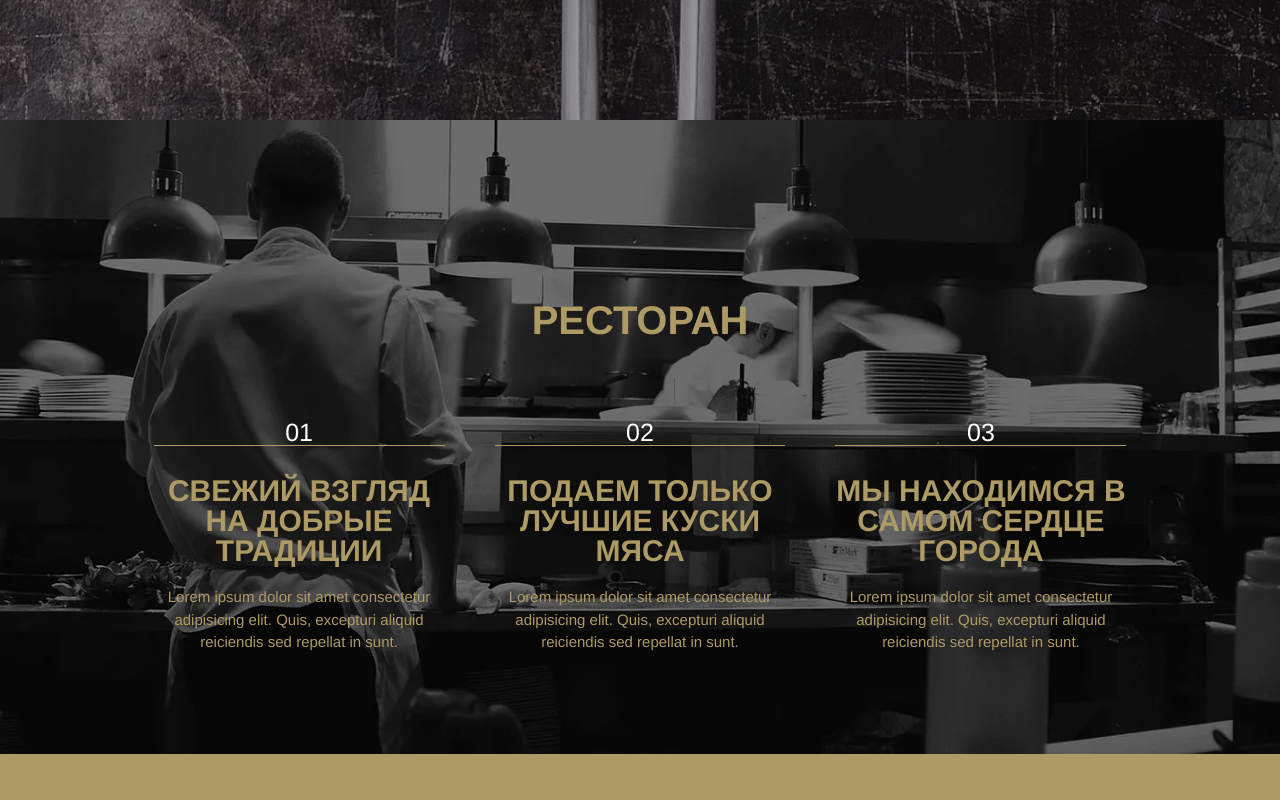
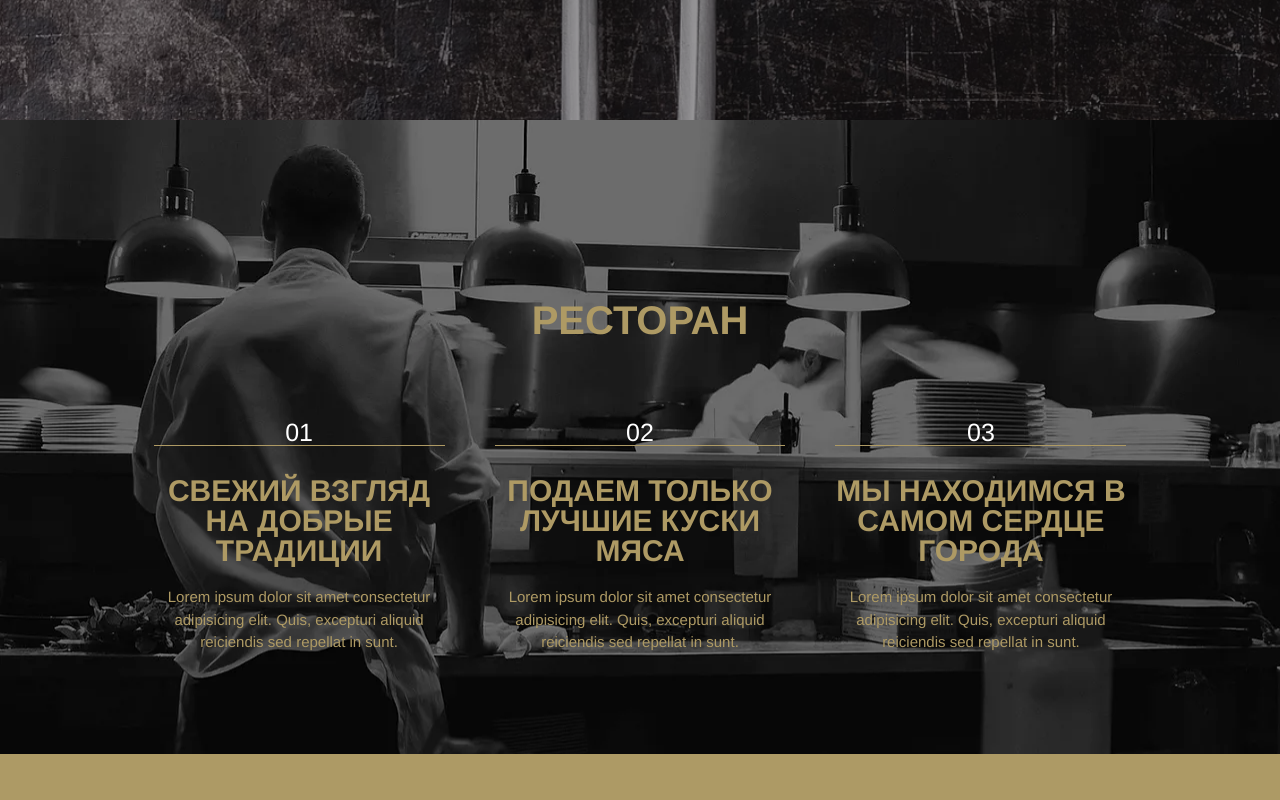
Before and after one commit to MariaBulatkina/meathouse, a plain HTML site: page index.html in a window 1280 px wide. Shown: the part 760-1560 px from the top of the page. Drawn offline with Linux system fonts and the light colour scheme.

Commit message:
Add files via upload

```diff
--- a/style.css
+++ b/style.css
@@ -266,7 +266,7 @@ button {
   text-align: center;
   color: rgb(174,154,100);
   height: 100%;
-  background:url(img/restoraunt.webp) 50%/cover no-repeat fixed;
+  background: url(img/restoraunt.webp) no-repeat fixed;
   padding: 100px 0;
 }
 
```
